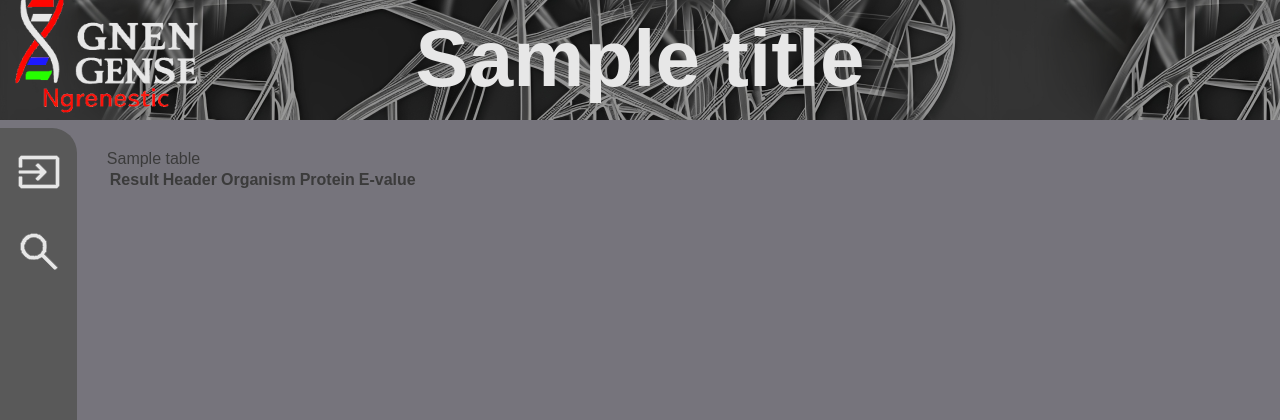
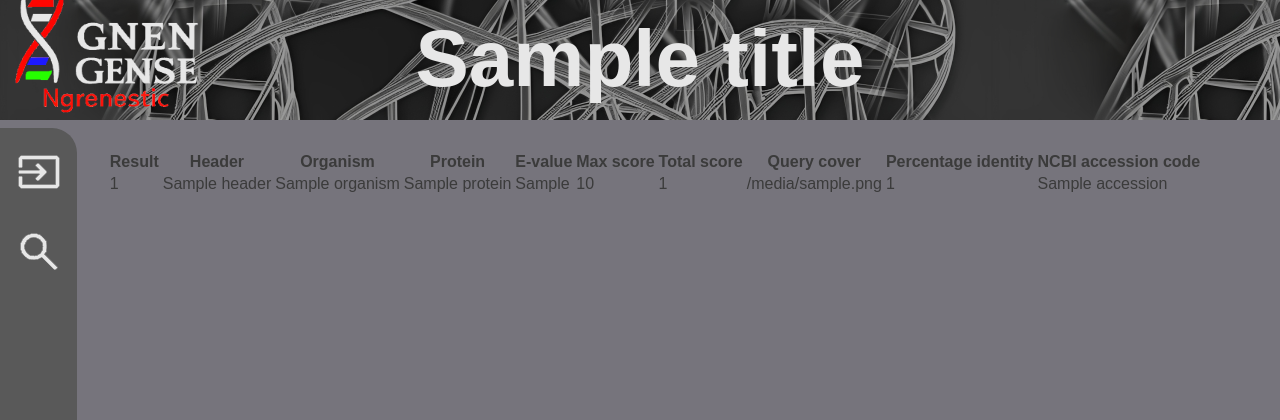
Before and after one commit to DWJStraat/OWE4_Blast, a Flask app: template template/search_results.html in a window 1280 px wide. Shown: the top 420 px of the page. Run offline with Flask 2, Linux system fonts and the light colour scheme; the template is opened without the code that fills it: most values are stand-ins (such as "Sample title", 1, 10 or a date in 2020); lists and menus that the app fills with data are empty; some libraries are stand-ins or nearby versions.

Commit message:
Fixed results page

````diff
--- a/__init__.py
+++ b/__init__.py
@@ -229,14 +229,26 @@
                 f'AND Br0.e_val <= {parameters["e_val"]} ' \
                 f'AND Br0.Query_cover >= {parameters["query_coverage"]}'
     results = server.search('*', parameter)
-    mytuple = results
-    df = pd.DataFrame(data=mytuple, columns=['name1', 'name2', 'name3', 'name4', 'name5', 'name6', 'name7', 'name8',
-                                             'name9', 'name10', 'name11', 'name12', 'name13'])
-    html_string = df.to_html()
-
+    result_list = json.loads('{}')
+    for result in results:
+        result_list[result[11]] = {
+            'id': result[0],
+            'e_value': result[1],
+            'identity_percentage': result[2],
+            'query_cover': result[3],
+            'accession_length': result[4],
+            'max_score': result[5],
+            'total_score': result[6],
+            'accession': result[7],
+            'organism': f'{result[9]} {result[8]}',
+            'protein': result[10],
+            'header': result[11],
+            'sequence': result[12],
+        }
+        print(result_list)
     return render_template('search_results.html',
                            title='Search results',
-                           result_list=html_string)
+                           results=result_list)
 
 
 @app.errorhandler(404)
--- a/database/search.sql
+++ b/database/search.sql
@@ -1,5 +1,5 @@
 # The query used in the MariaDB Wrapper to get the data from the database
-SELECT DNA_seq.ID,
+SELECT DISTINCT(DNA_seq.ID),
                Br.E_val,
                Br.Identity_percentage,
                Br.Query_cover,
--- a/template/search_results.html
+++ b/template/search_results.html
@@ -7,8 +7,26 @@
         <th>Organism</th>
         <th>Protein</th>
         <th>E-value</th>
+        <th>Max score</th>
+        <th>Total score</th>
+        <th>Query cover</th>
+        <th>Percentage identity</th>
+        <th>NCBI accession code</th>
     </tr>
-    {{table}}
+    {% for result in results %}
+    <tr>
+        <td>{{results[result]['id']}}</td>
+        <td>{{results[result]['header']}}</td>
+        <td>{{results[result]['organism']}}</td>
+        <td>{{results[result]['protein']}}</td>
+        <td>{{results[result]['e_value']}}</td>
+        <td>{{results[result]['max_score']}}</td>
+        <td>{{results[result]['total_score']}}</td>
+        <td>{{results[result]['query_cover']}}</td>
+        <td>{{results[result]['identity_percentage']}}</td>
+        <td>{{results[result]['accession']}}</td>
+    </tr>
+    {% endfor %}
 </table>
 {% endblock content %}
 ```
````
Lines whose indentation alone changed are shown as unchanged.
